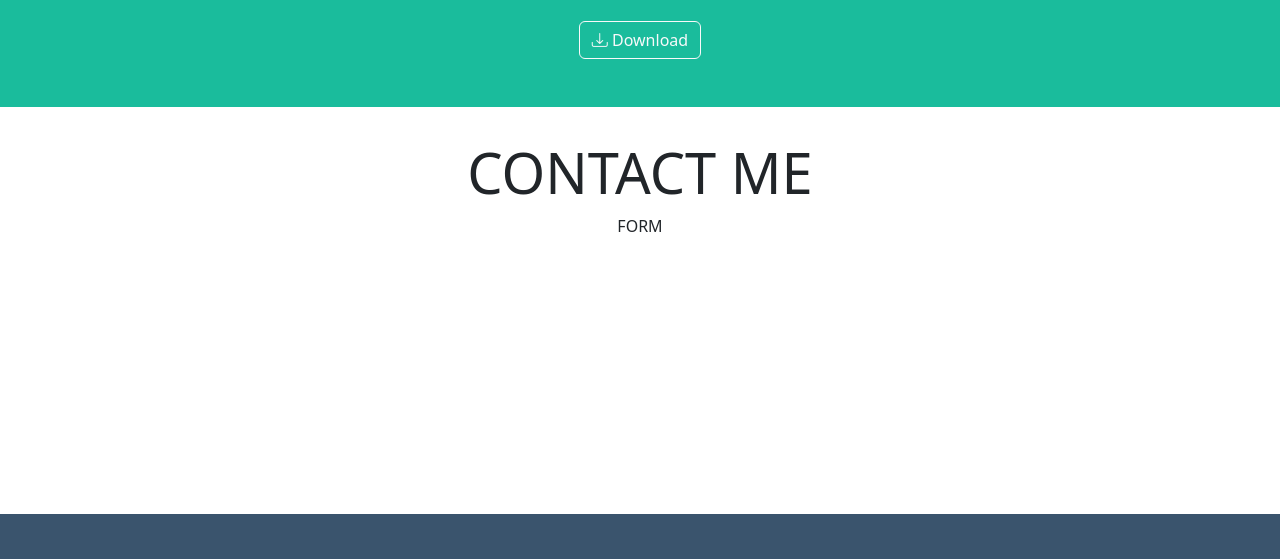
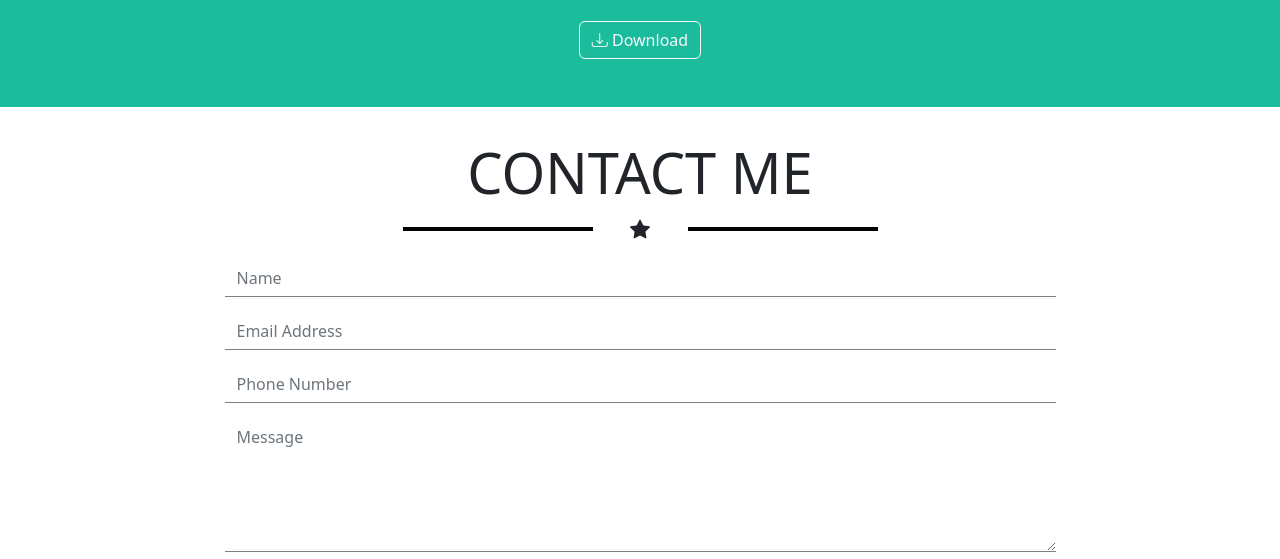
Before and after one commit to AngeloTripodi/html-css-bootstrap-freelancer, a plain HTML site: page index.html in a window 1280 px wide. Shown: the part 1807-2366 px from the top of the page. Drawn offline with nearby package versions, Linux system fonts and the light colour scheme.

Commit message:
Add form

```diff
--- a/css/style.css
+++ b/css/style.css
@@ -9,8 +9,13 @@ header{
     min-width: 50px;
 }
 
-.bg-springgreen{
+.bg-springgreen,
+.my-btn{
     background-color: #1abc9c;
+}
+
+.my-btn:hover{
+    background-color: grey;
 }
 
 .my-card img{
@@ -55,3 +60,10 @@ header{
 span{
     color: #1abc9c;
 }
+
+.form-control{
+    border: none;
+    border-bottom: 1px solid grey;
+    border-radius: 0;
+
+}
--- a/index.html
+++ b/index.html
@@ -148,19 +148,59 @@
             </div>
         </section>
 
-        <div id="form" class="container-fluid">
+        <section id="form" class="container-fluid">
+            <div class="container">
                 <div class="row text-center justify-content-center">
                     <div class="col-12">
                         <h1>CONTACT ME</h1>
                     </div>
+                </div>
+            </div>
 
-                <div class="col-8 col-md-4">
-                    <div class="big">
-                        <p>FORM</p>
+            <div class="container">
+                <div id="star" class="row justify-content-center text-center align-items-center pb-3">
+                    <div class="col-2 my-hr">
+                        </div>
+                        <div class="col-1">
+                            <i class="bi bi-star-fill fs-5 "></i>
+                        </div>
+                        <div class="col-2 my-hr">
                         </div>
                     </div>
                 </div>
+
+            <div class="container">
+                <div class="row justify-content-center">
+                    <div class="col-8 col-md-9 mb-5">
+                        <form>
+                            <div class="row mb-3">
+                              <div class="col-12">
+                                <input type="text" class="form-control" placeholder="Name" aria-label="Name">
                               </div>
+                            </div>
+                            <div class="row mb-3">
+                                <div class="col-12">
+                                  <input type="email" class="form-control" placeholder="Email Address" aria-label="Email">
+                                </div>
+                            </div>
+                            <div class="row mb-3">
+                                <div class="col-12">
+                                  <input type="number" class="form-control" placeholder="Phone Number" aria-label="Phone">
+                                </div>
+                            </div>
+                            <div class="row mb-3">
+                                <div class="col-12">
+                                    <textarea class="form-control" placeholder="Message" id="message-form" rows="5"></textarea>
+                                </div>
+                            </div>
+
+                            <button type="submit" class="btn my-btn text-white">Send</button>
+                        </form>
+                    </div>
+                </div>
+            </div>
+        </section>
+
     </main>
 
     <footer>
```
Lines whose indentation alone changed are shown as unchanged.
